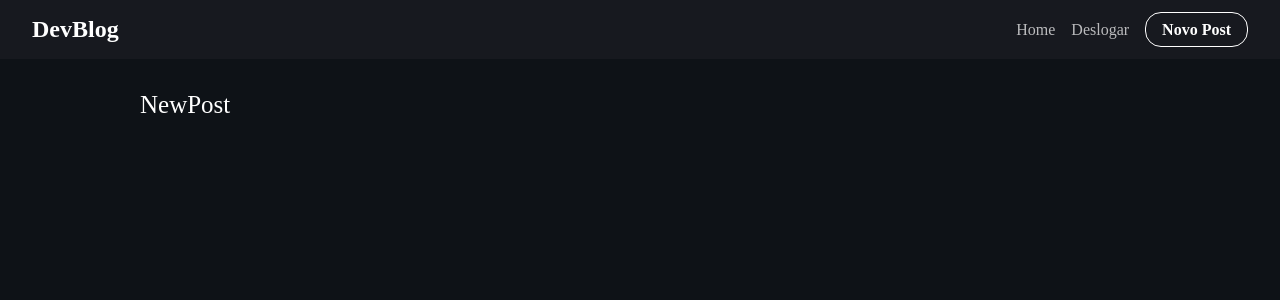
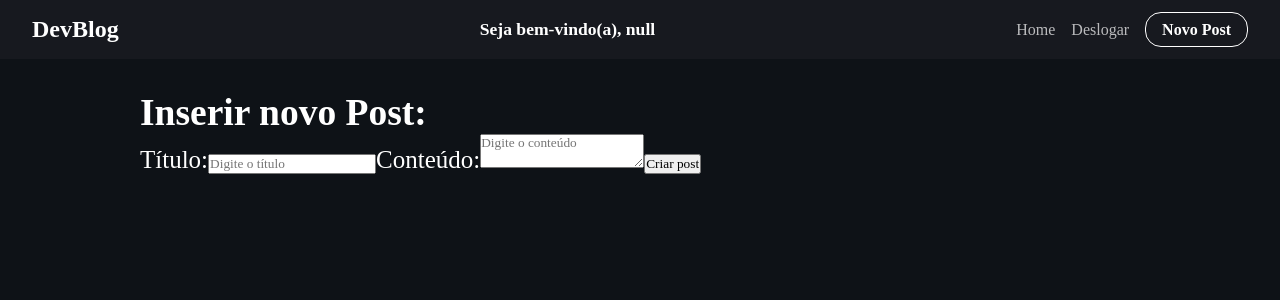
Before and after one commit to LEXW3B/small_blog, a React (Vite) app in the folder frontend/: page /new in a window 1280 px wide. Shown: the top 300 px of the page. Built offline with nearby package versions, Linux system fonts and the light colour scheme; a web font is replaced by a local one.

Commit message:
feat: Concluded route Home, Login e NewPost

```diff
--- a/frontend/src/components/NavBar.jsx
+++ b/frontend/src/components/NavBar.jsx
@@ -8,16 +8,16 @@ function NavBar() {
       <h2>
         <Link to="/">DevBlog</Link>
       </h2>
-      {/* <h4 className='bem-vindo'>{`Seja bem-vindo(a), ${JSON.parse(localStorage.getItem('login'))}`}</h4> */}
+      <h4 className="bem-vindo">{`Seja bem-vindo(a), ${JSON.parse(localStorage.getItem('login'))}`}</h4>
       <ul>
         <li>
-          <Link to='/'>Home</Link>
+          <Link to="/">Home</Link>
         </li>
         <li>
-          <Link to='/login'>Deslogar</Link>
+          <Link to="/login">Deslogar</Link>
         </li>
         <li>
-          <Link to='/new' className='new-btn'>Novo Post</Link>
+          <Link to="/new" className="new-btn">Novo Post</Link>
         </li>
       </ul>
     </nav>
--- a/frontend/src/main.jsx
+++ b/frontend/src/main.jsx
@@ -5,6 +5,7 @@ import App from './App';
 import Home from './routes/Home';
 import NewPost from './routes/NewPost';
 import './index.css';
+import Login from './routes/Login';
 
 const router = createBrowserRouter([
   {
@@ -19,6 +20,10 @@ const router = createBrowserRouter([
         path: '/new',
         element: <NewPost />,
       },
+      {
+        path: '/login',
+        element: <Login />,
+      },
     ],
   },
 ]);
--- a/frontend/src/routes/Home.jsx
+++ b/frontend/src/routes/Home.jsx
@@ -1,11 +1,11 @@
 import React, { useEffect, useState } from 'react';
-// import { useNavigate } from 'react-router-dom';
+import { useNavigate } from 'react-router-dom';
 import blogFetch from '../axios/config';
 import './Home.css';
 
 function Home() {
   const [posts, setPosts] = useState([]);
-  // const navigate = useNavigate();
+  const navigate = useNavigate();
 
   const getPosts = async () => {
     try {
@@ -19,7 +19,7 @@ function Home() {
   };
 
   useEffect(() => {
-    // if (!localStorage.getItem('login')) navigate('/login');
+    if (!localStorage.getItem('login')) navigate('/login');
     getPosts();
   }, []);
 
@@ -31,11 +31,11 @@ function Home() {
       ) : (posts.map((post) => (
         <div key={post.id} className="post">
           <h2>{post.title}</h2>
-          <p className='span-container'>
+          <p className="span-container">
             <span>{`${post.owner}`}</span>
             <span>{`${post.created_at}`}</span>
           </p>
-          <p className='quebra-linha'>
+          <p className="quebra-linha">
             {post.body.length > 120 ? `${post.body.substr(0, 120)}...` : post.body}
           </p>
         </div>
--- /dev/null
+++ b/frontend/src/routes/Login.jsx
@@ -0,0 +1,36 @@
+import React, { useState, useEffect } from 'react';
+import { useNavigate } from 'react-router-dom';
+
+function Login() {
+  const [user, setUser] = useState();
+  const navigate = useNavigate();
+
+  useEffect(() => { localStorage.clear(); }, []);
+
+  function handleSubmit() {
+    localStorage.setItem('login', JSON.stringify(user));
+    navigate('/');
+  }
+
+  return (
+    <div className="login-container">
+      <form className="form" onSubmit={handleSubmit}>
+        <div className="name">
+          <label htmlFor="name">
+            NOME
+            <input
+              type="text"
+              id="name"
+              name="name"
+              placeholder="Digite seu usário"
+              onChange={(e) => setUser(e.target.value)}
+            />
+          </label>
+          <button type="submit">Logar</button>
+        </div>
+      </form>
+    </div>
+  );
+}
+
+export default Login;
--- a/frontend/src/routes/NewPost.jsx
+++ b/frontend/src/routes/NewPost.jsx
@@ -1,8 +1,54 @@
-import React from 'react';
+import React, { useState } from 'react';
+import { useNavigate } from 'react-router-dom';
+import blogFetch from '../axios/config';
 
 function NewPost() {
+  const [title, setTitle] = useState();
+  const [body, setBody] = useState();
+  const navigate = useNavigate();
+  const owner = JSON.parse(localStorage.getItem('login'));
+
+  const createPost = async (e) => {
+    e.preventDefault();
+
+    await blogFetch.post('/posts', {
+      owner,
+      title,
+      body,
+      created_at: new Date(),
+    });
+    navigate('/');
+  };
+
   return (
-    <div>NewPost</div>
+    <div>
+      <h2>Inserir novo Post:</h2>
+      <form onSubmit={(e) => createPost(e)}>
+        <div className="form-control">
+          <label htmlFor="title">
+            Título:
+            <input
+              type="text"
+              name="title"
+              id="title"
+              placeholder="Digite o título"
+              onChange={(e) => setTitle(e.target.value)}
+            />
+          </label>
+
+          <label htmlFor="body">
+            Conteúdo:
+            <textarea name="body" id="body" placeholder="Digite o conteúdo" />
+          </label>
+          <input
+            type="submit"
+            value="Criar post"
+            className="btn"
+            onChange={(e) => setBody(e.target.value)}
+          />
+        </div>
+      </form>
+    </div>
   );
 }
 
```
